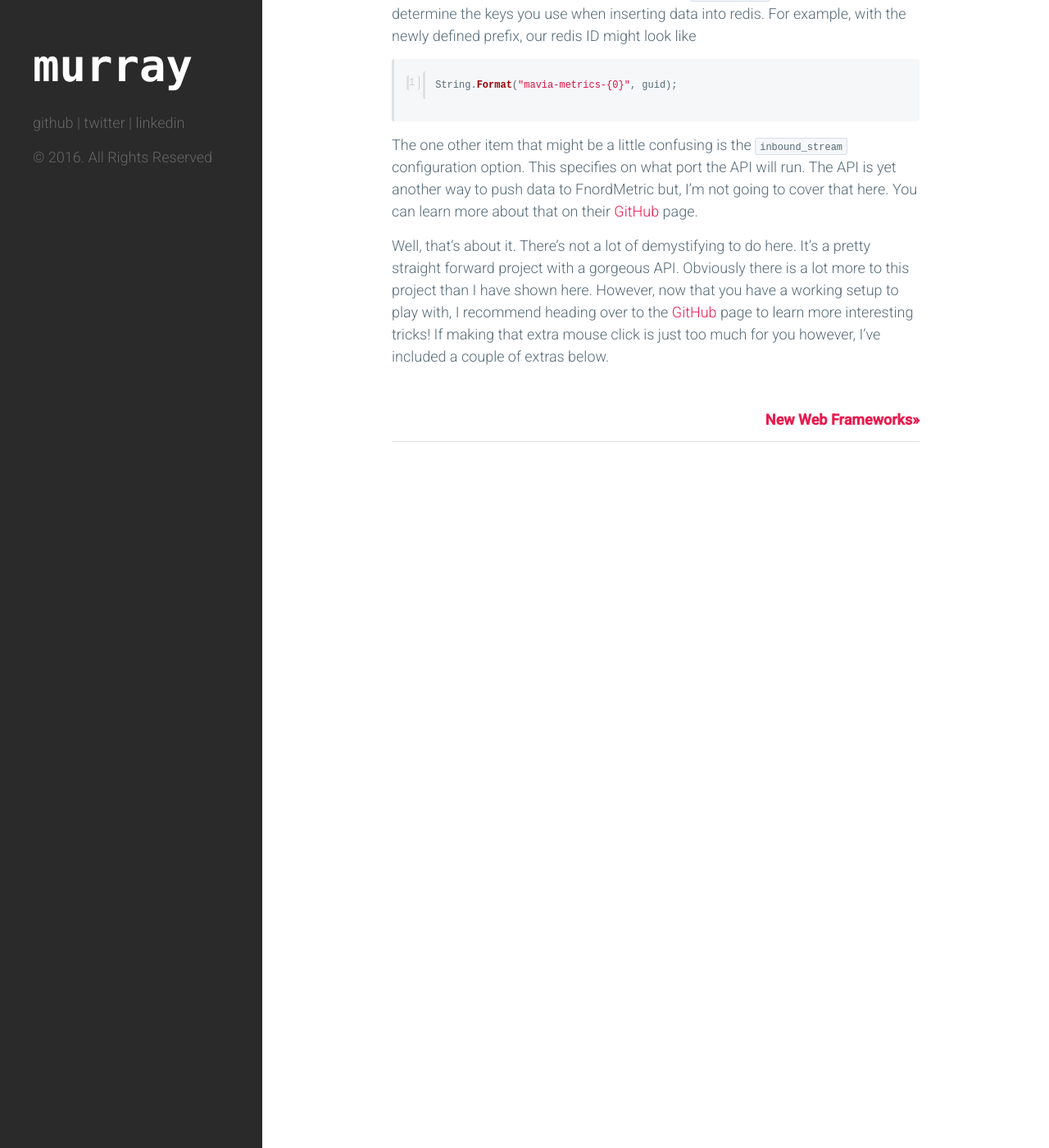
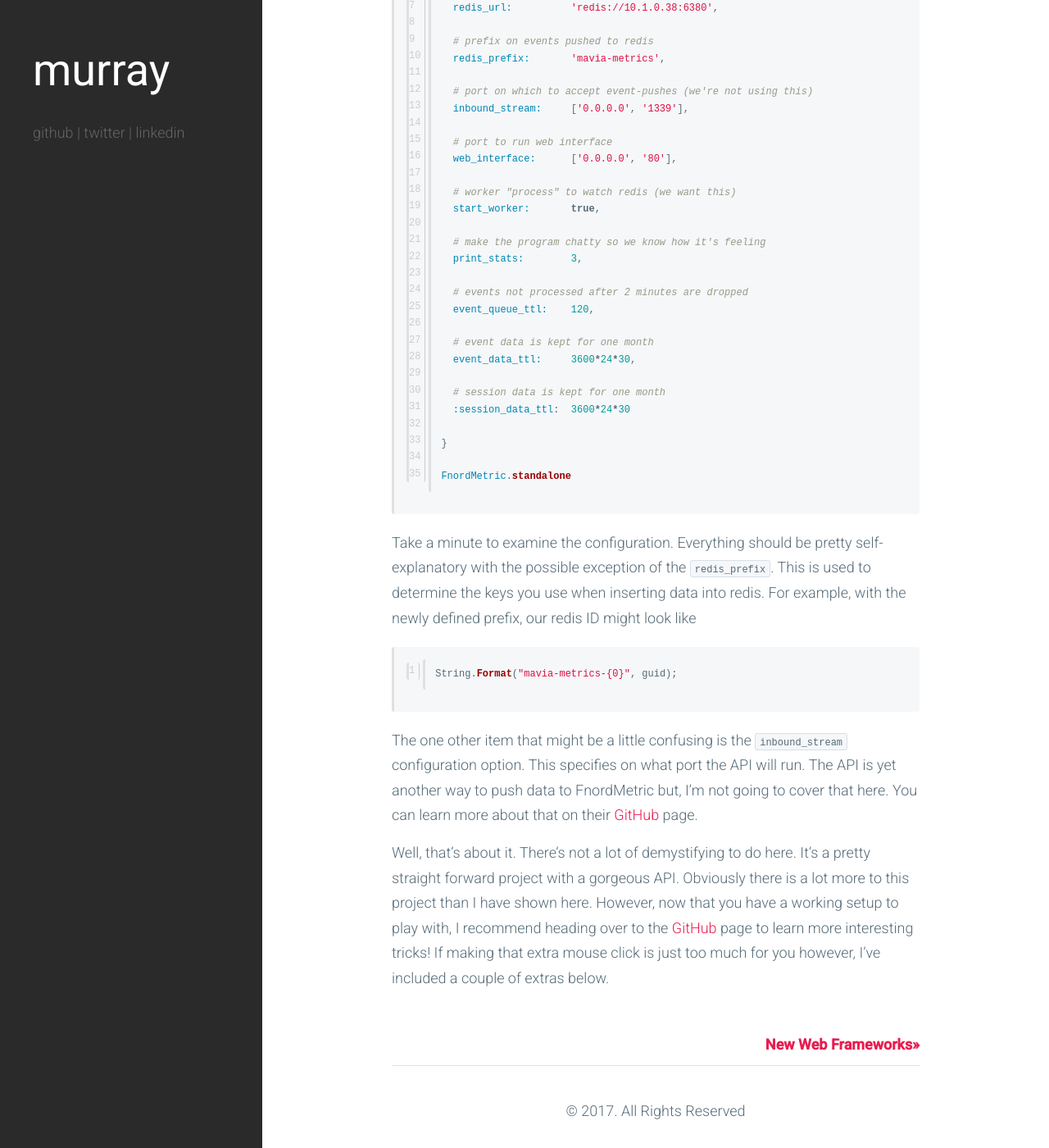
Before and after one commit to JohnMurray/johnmurray_io, a Jekyll site: the page built from _posts/2012-01-19-Fnord-Metrics-and-C#.md, in a window 1280 px wide and 1400 px high, scrolled down 5883 px. Shown: the whole window at 82% size. Built offline with Jekyll 4.4.1, drawn with Linux system fonts in a browser that asks for light colours.

Commit message:
udpated styles

```diff
--- a/_includes/left_sidebar.html
+++ b/_includes/left_sidebar.html
@@ -8,6 +8,5 @@
       |
       <a href="http://linkedin.com/pub/john-murray/22/a86/80a/en">linkedin</a>
     </p>
-    <p class="sub">&copy; 2016. All Rights Reserved</p>
   </div>
 </header>
--- a/_includes/main.scss
+++ b/_includes/main.scss
@@ -7,7 +7,7 @@
 $base-font-family: "Roboto", "Open Sans", Helvetica, Arial, sans-serif;
 $base-font-size:   18px;
 $small-font-size:  $base-font-size * 0.875;
-$base-line-height: 1.5;
+$base-line-height: 1.7;
 
 $spacing-unit:     30px;
 
--- a/_layouts/post.html
+++ b/_layouts/post.html
@@ -22,18 +22,10 @@ layout: default
                 </a></span>
             {% endif %}
         </div>
-
-        <script async src="//pagead2.googlesyndication.com/pagead/js/adsbygoogle.js"></script>
-        <!-- Footer Advertisement -->
-        <ins class="adsbygoogle"
-             style="display:block"
-             data-ad-client="ca-pub-8460014050417630"
-             data-ad-slot="9924998708"
-             data-ad-format="auto"></ins>
-        <script>
-        (adsbygoogle = window.adsbygoogle || []).push({});
-        </script>
-
     </article>
 
+    <footer style="text-align:center;">
+      &copy; 2017. All Rights Reserved
+    </footer>
+
 </div>
--- a/_sass/_base.scss
+++ b/_sass/_base.scss
@@ -46,6 +46,7 @@ ul, ol, dl, figure,
  * Images
  */
 img {
+    margin-bottom: 20px;
     max-width: 100%;
     vertical-align: middle;
 }
--- a/_sass/_layout.scss
+++ b/_sass/_layout.scss
@@ -10,8 +10,8 @@
 
 .masthead h1 {
   color: #fff;
-  font-weight: bold;
-  font-family: "Lucida Console", Monaco, monospace;
+  font-weight: 400;
+  font-family: "Roboto", "Lucida Console", Monaco, monospace;
 }
 .masthead a { text-decoration: none; }
 .masthead a:hover { text-decoration: none; }
--- a/_sass/_syntax.scss
+++ b/_sass/_syntax.scss
@@ -1,4 +1,8 @@
-.highlight  { background: #ffffff; }
+.highlight  {
+    background: #ffffff;
+    margin-bottom: 20px;
+    margin-top: 20px;
+}
 .highlight .c { color: #999988; font-style: italic } /* Comment */
 .highlight .err { color: #a61717; background-color: #e3d2d2 } /* Error */
 .highlight .k { font-weight: bold } /* Keyword */
```
